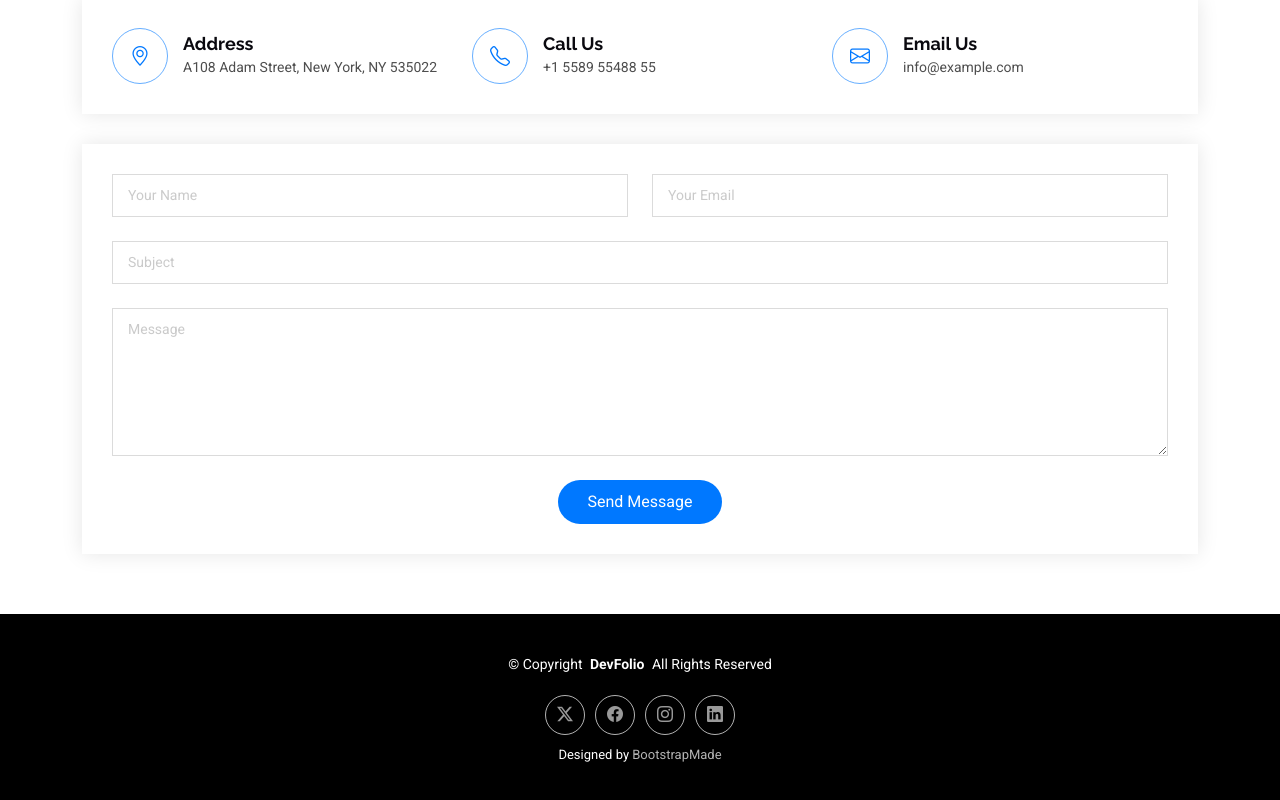
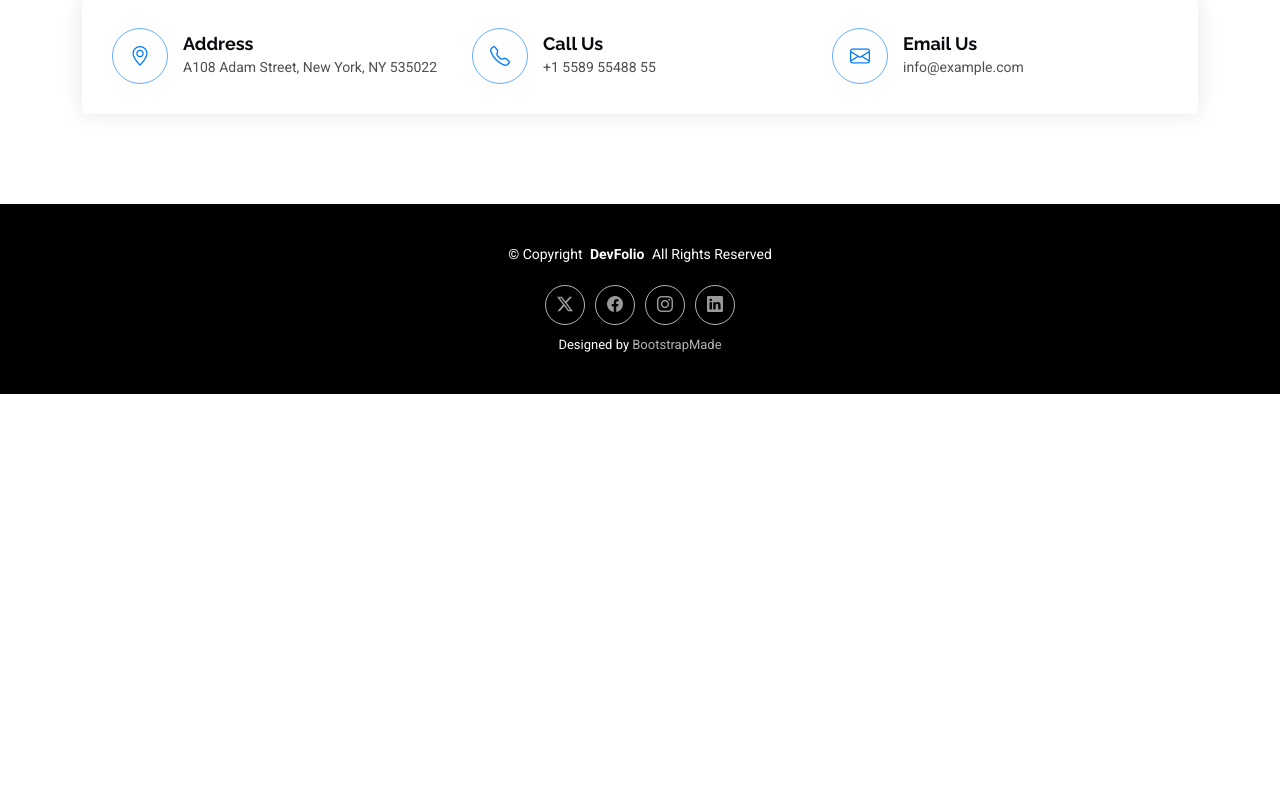
Before and after one commit to brianbeckford/portfolio, a plain HTML site: page index.html in a window 1280 px wide. Shown: the part 4427-5227 px from the top of the page. After the commit the page ends 4821 px from the top, so only its background shows below. Drawn offline with Linux system fonts and the light colour scheme.

Commit message:
Update index.html

```diff
--- a/index.html
+++ b/index.html
@@ -881,7 +881,7 @@
           </div>
         </div>
 
-        <form action="forms/contact.php" method="post" class="php-email-form" data-aos="fade-up" data-aos-delay="300">
+       <!-- <form action="forms/contact.php" method="post" class="php-email-form" data-aos="fade-up" data-aos-delay="300">
           <div class="row gy-4">
 
             <div class="col-md-6">
@@ -909,7 +909,8 @@
             </div>
 
           </div>
-        </form><!-- End Contact Form -->
+        </form> -->
+        <!-- End Contact Form -->
 
       </div>
 
```
